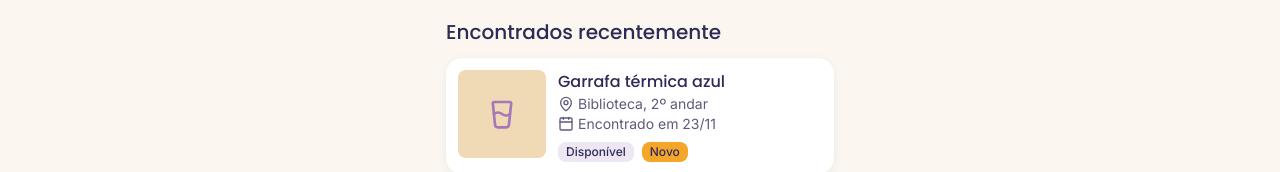
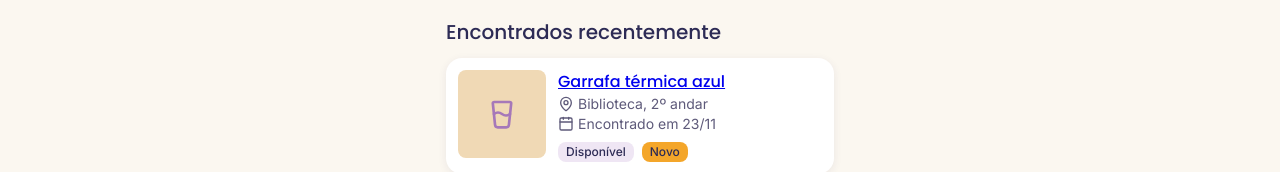
Before and after one commit to clarareboucassnt-create/cade, a plain HTML site: page inicio.html in a window 1280 px wide. Shown: the part 247-419 px from the top of the page. Drawn offline with nearby package versions, Linux system fonts and the light colour scheme.

Commit message:
Update inicio.html

```diff
--- a/inicio.html
+++ b/inicio.html
@@ -58,7 +58,9 @@
               <i data-lucide="glass-water"></i>
             </div>
             <div>
-              <h3 class="cartao-nome">Garrafa térmica azul</h3>
+                <h3 class="cartao-nome">
+                <a href="item.html" class="cartao-link">Garrafa térmica azul</a>
+              </h3>
               <p class="cartao-detalhe">
                 <i data-lucide="map-pin" aria-hidden="true"></i>
                 Biblioteca, 2º andar
```
